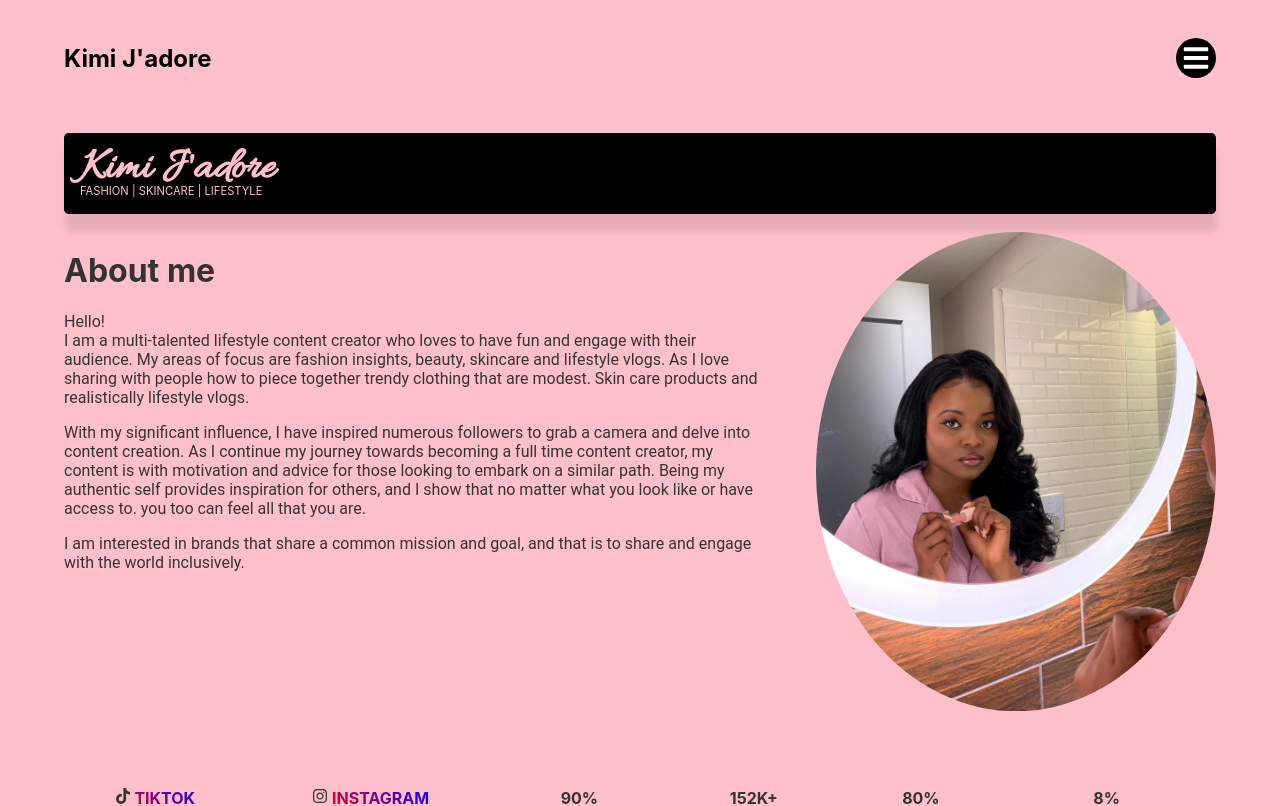
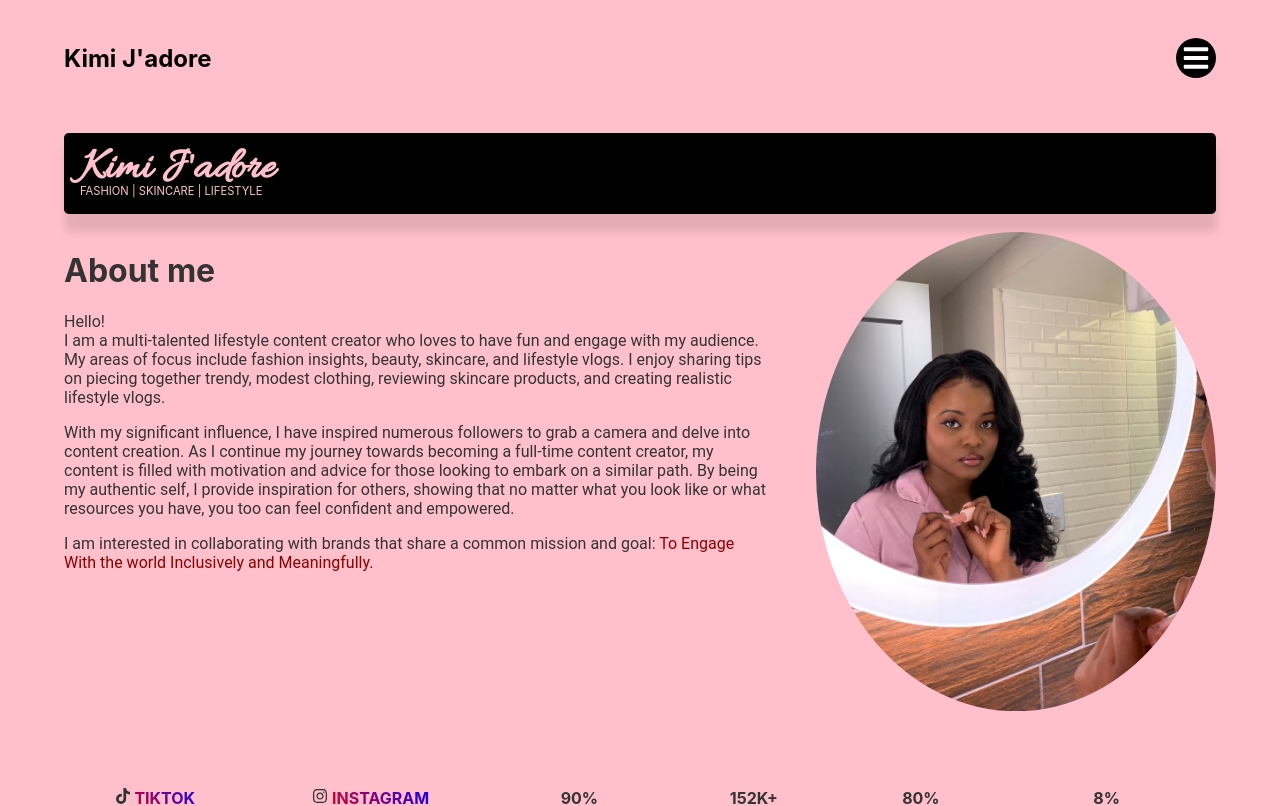
Before and after one commit to handersoncoq/kimijadore, a React (Create React App) app: page /about-me in a window 1280 px wide. Shown: the top 806 px of the page. Built offline with nearby package versions, Linux system fonts and the light colour scheme.

Commit message:
fixed the about me content

```diff
--- a/src/pages/About.js
+++ b/src/pages/About.js
@@ -6,6 +6,7 @@ import { aboutPics } from "../components/Pictures";
 import Stats from "../components/Stats";
 import PictureLayout from "../components/PictureLayout";
 import Header from "../components/Header";
+import { Link } from "react-router-dom";
 
 const AboutContainer = styled.div`
   margin: 0;
@@ -48,6 +49,11 @@ const Text = styled.p`
   }
 `;
 
+const HighlightLink = styled(Link)`
+  color: ${({ theme }) => theme.hihlightedText};
+  text-decoration: none;
+`;
+
 const About = () => {
   const { theme } = useContext(ThemeContext);
   return (
@@ -59,23 +65,26 @@ const About = () => {
           <Image src={profilePic} alt="Kimi J'adore" />
           <Text>
             Hello! <br /> I am a multi-talented lifestyle content creator who
-            loves to have fun and engage with their audience. My areas of focus
-            are fashion insights, beauty, skincare and lifestyle vlogs. As I
-            love sharing with people how to piece together trendy clothing that
-            are modest. Skin care products and realistically lifestyle vlogs.
+            loves to have fun and engage with my audience. My areas of focus
+            include fashion insights, beauty, skincare, and lifestyle vlogs. I
+            enjoy sharing tips on piecing together trendy, modest clothing,
+            reviewing skincare products, and creating realistic lifestyle vlogs.
           </Text>
           <Text>
             With my significant influence, I have inspired numerous followers to
             grab a camera and delve into content creation. As I continue my
-            journey towards becoming a full time content creator, my content is
-            with motivation and advice for those looking to embark on a similar
-            path. Being my authentic self provides inspiration for others, and I
-            show that no matter what you look like or have access to. you too
-            can feel all that you are.
+            journey towards becoming a full-time content creator, my content is
+            filled with motivation and advice for those looking to embark on a
+            similar path. By being my authentic self, I provide inspiration for
+            others, showing that no matter what you look like or what resources
+            you have, you too can feel confident and empowered.
           </Text>
           <Text>
-            I am interested in brands that share a common mission and goal, and
-            that is to share and engage with the world inclusively.
+            I am interested in collaborating with brands that share a common
+            mission and goal:{" "}
+            <HighlightLink to="/about-me">
+              To Engage With the world Inclusively and Meaningfully.
+            </HighlightLink>
           </Text>
         </FlexItem>
       </FlexRow>
```
